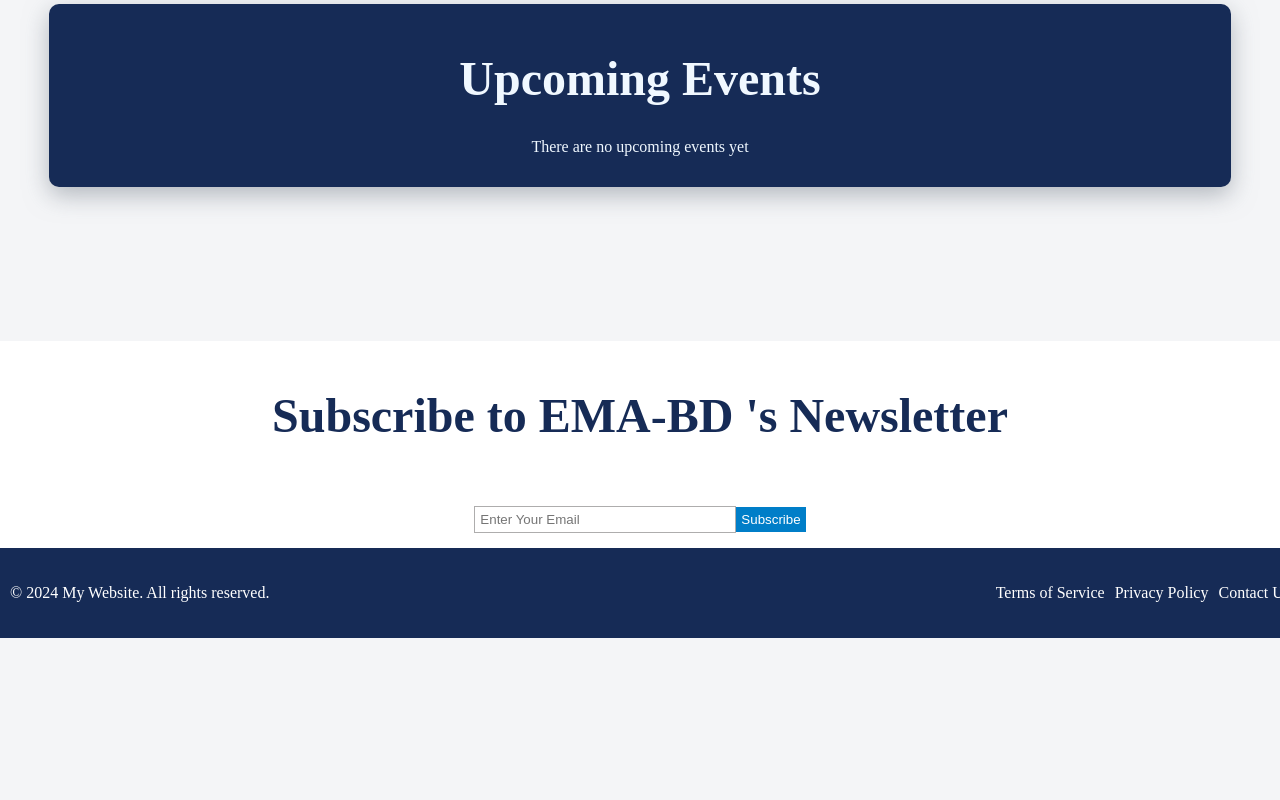
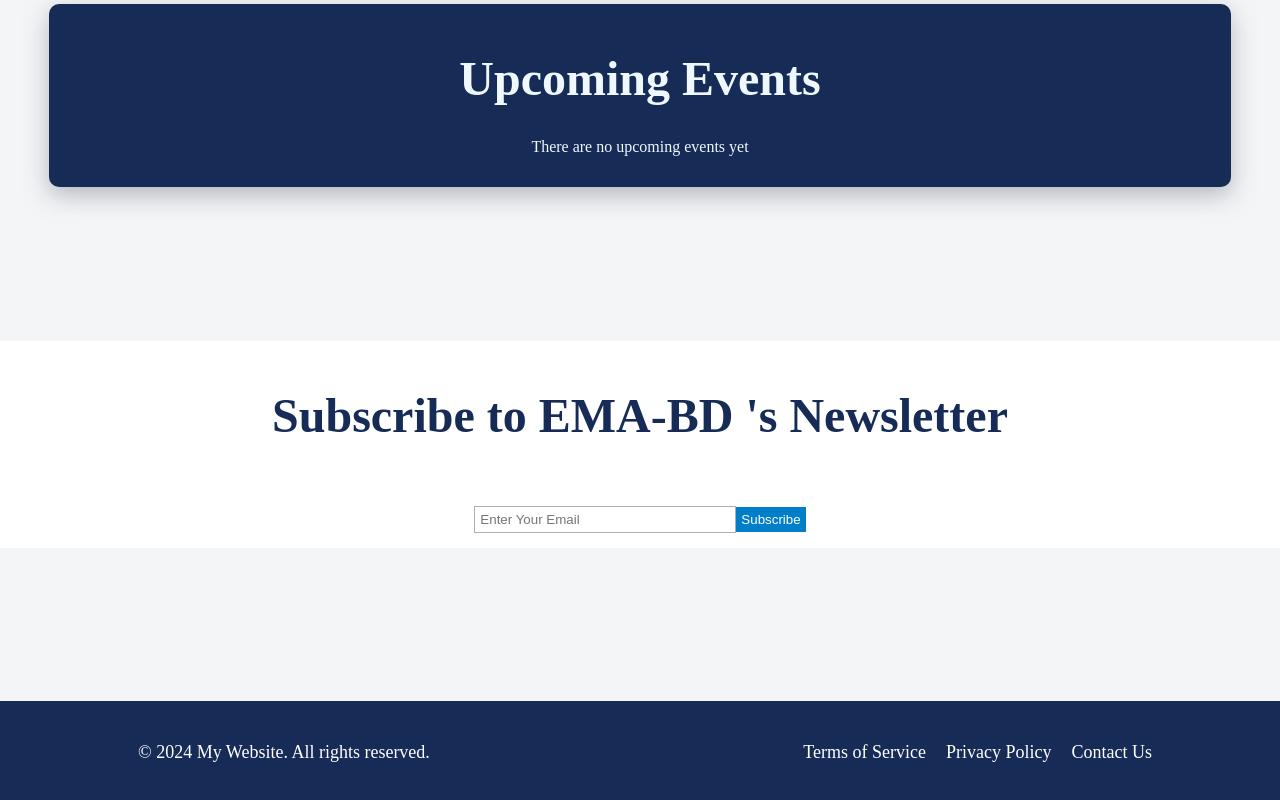
Before and after one commit to FairoozAzim/EMA-BD-Web, a React (Vite) app in the folder ema-bd-website/: page / in a window 1280 px wide. Shown: the part 1440-2240 px from the top of the page. Before the commit the page ends 1988 px from the top, so only its background shows below. Built offline with nearby package versions, Linux system fonts and the light colour scheme.

Commit message:
css fixing

```diff
--- a/ema-bd-website/src/pages/Shared/Footer/Footer.css
+++ b/ema-bd-website/src/pages/Shared/Footer/Footer.css
@@ -2,10 +2,10 @@
 footer {
     background-color: var(--navy-blue-color);
     color: #fff;
-    padding: 20px 10px;
+    padding: 10px 10px;
     text-align: center;
     /* margin-top: calc(100vh - 300px); */
-    position: fixed;
+    /* position: fixed;   */
     width: 100vw;
 
   }
@@ -14,17 +14,22 @@ footer {
     display: flex;
     justify-content: space-between;
     align-items: center;
+    padding: 1%;
+    width: 80%;
+    margin: 0 auto;
+    font-size: 18px;
   }
 
   .footer-links {
     list-style: none;
     padding: 0;
-    margin: 0;
+    margin-right: 10px;
+
   }
 
   .footer-links li {
     display: inline-block;
-    margin-right: 10px;
+    margin-right: 20px;
   }
 
   .footer-links li:last-child {
--- a/ema-bd-website/src/pages/Shared/Footer/Footer.jsx
+++ b/ema-bd-website/src/pages/Shared/Footer/Footer.jsx
@@ -2,7 +2,7 @@ import { Link } from 'react-router-dom';
 import './Footer.css';
 function Footer() {
   return (
-    <footer>
+    <footer className='mt'>
       <div className="footer-content">
         <p>© 2024 My Website. All rights reserved.</p>
         <ul className="footer-links">
```
